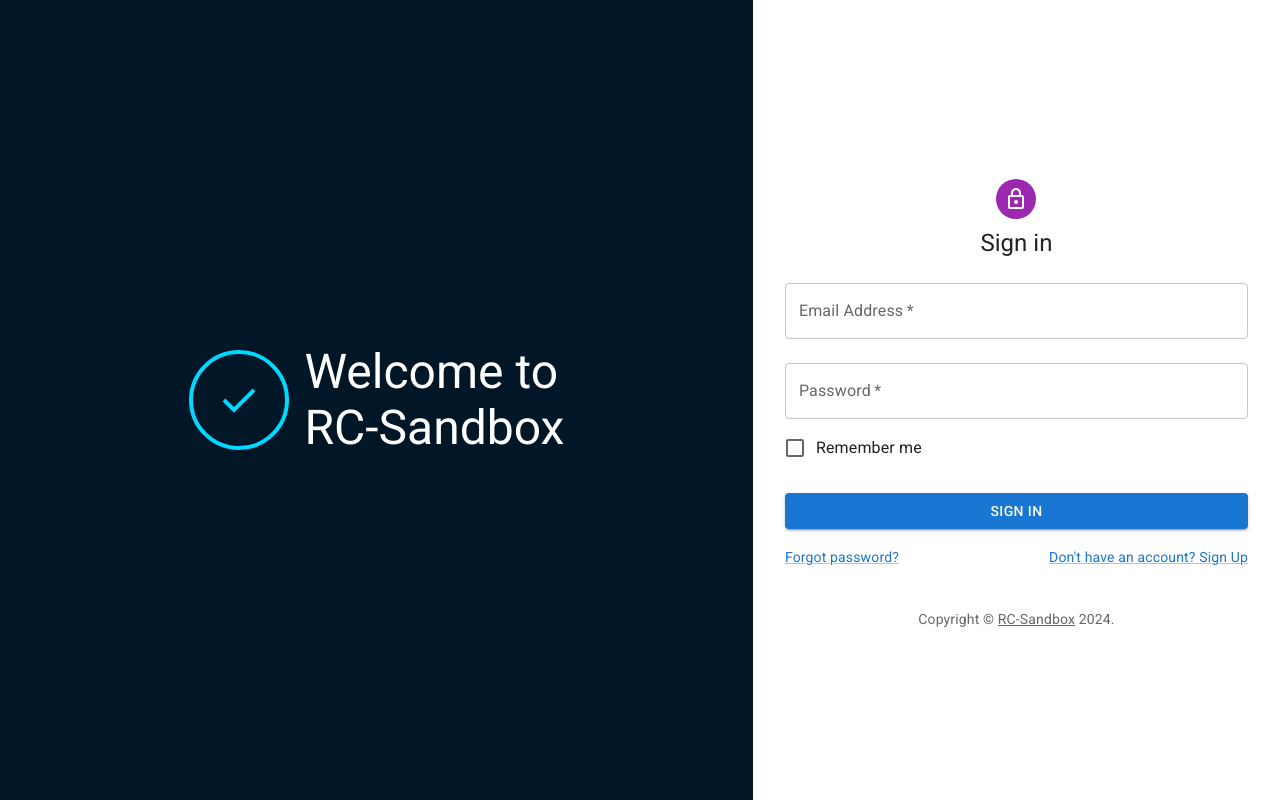
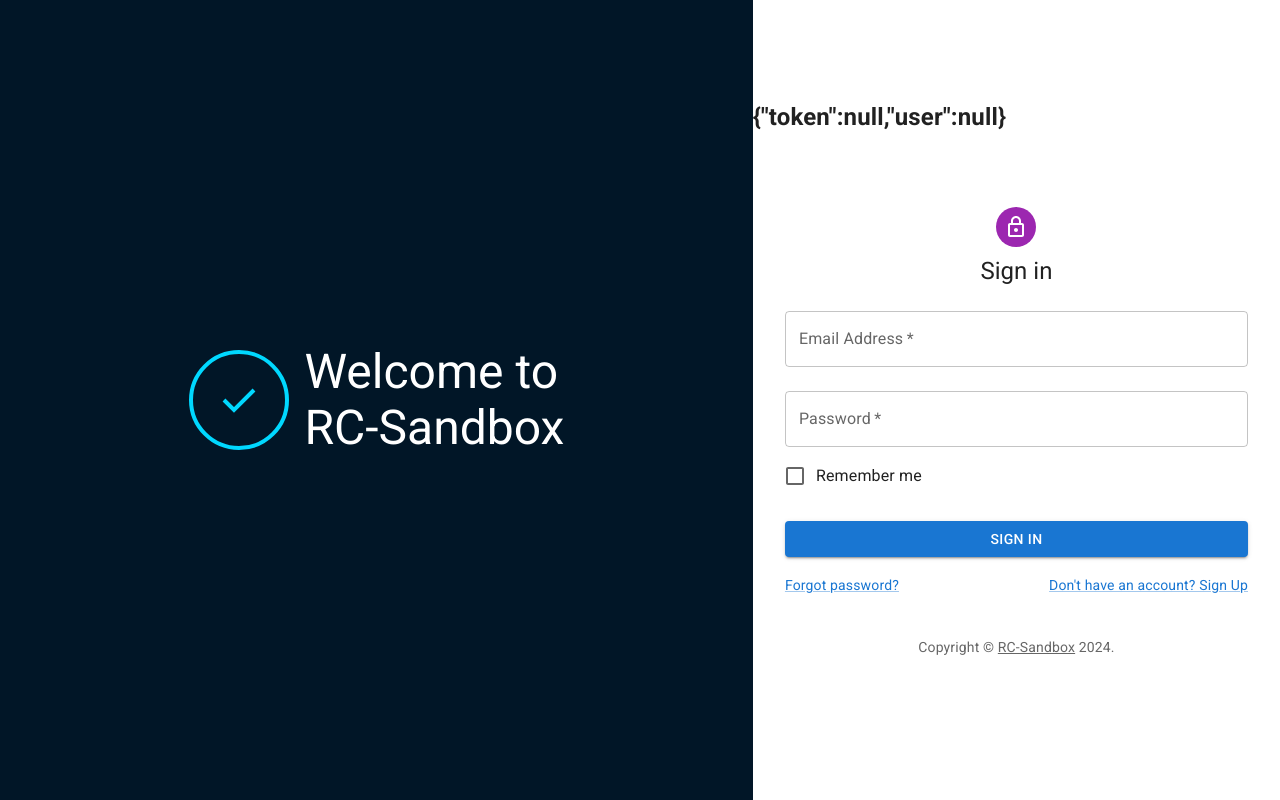
Before and after one commit to kota-kamikawa/rc-sandbox, a React (Vite) app in the folder frontend/: page /home in a window 1280 px wide. Built offline with nearby package versions, Linux system fonts and the light colour scheme.

Commit message:
feat: add custom hook for login form

```diff
--- a/frontend/src/components/organisms/LoginForm.tsx
+++ b/frontend/src/components/organisms/LoginForm.tsx
@@ -6,25 +6,21 @@ import FormControlLabel from '@mui/material/FormControlLabel';
 import Grid from '@mui/material/Grid';
 import Link from '@mui/material/Link';
 import Typography from '@mui/material/Typography';
+import { useRecoilValue } from 'recoil';
 
+import useLoginForm from '../../hooks/useLoginForm';
+import { authState } from '../../store/auth';
 import { Copyright } from '../atoms/Copyright';
 import { InputText } from '../atoms/InputText';
 import { PrimaryButton } from '../atoms/PrimaryButton';
 
-interface LoginFormValues {
-  email: string;
-  password: string;
-}
+export const LoginForm = () => {
+  const auth = useRecoilValue(authState);
+  const { form, inputChange, login } = useLoginForm();
 
-interface Props {
-  formValues: unknown;
-  inputChangeHandler: (event: React.ChangeEvent<HTMLInputElement>) => void;
-  handleSubmit: (event: React.FormEvent<HTMLFormElement>) => void;
-}
-
-export const LoginForm = () => {
   return (
     <Grid item>
+      <h2>{JSON.stringify(auth)}</h2>
       <Box
         sx={{
           my: 8,
@@ -40,7 +36,7 @@ export const LoginForm = () => {
         <Typography component="h1" variant="h5">
           Sign in
         </Typography>
-        <Box component="form" noValidate onSubmit={handleSubmit} sx={{ mt: 1 }}>
+        <Box component="form" noValidate onSubmit={login} sx={{ mt: 1 }}>
           <InputText
             margin="normal"
             required
@@ -50,8 +46,8 @@ export const LoginForm = () => {
             name="email"
             autoComplete="email"
             autoFocus
-            value={formValues.email}
-            onChange={inputChangeHandler}
+            value={form.email}
+            onChange={inputChange}
           ></InputText>
           <InputText
             margin="normal"
@@ -62,8 +58,8 @@ export const LoginForm = () => {
             type="password"
             id="password"
             autoComplete="current-password"
-            value={formValues.password}
-            onChange={inputChangeHandler}
+            value={form.password}
+            onChange={inputChange}
           ></InputText>
           <FormControlLabel
             control={<Checkbox value="remember" color="primary" />}
--- a/frontend/src/components/pages/Login.tsx
+++ b/frontend/src/components/pages/Login.tsx
@@ -1,44 +1,11 @@
-import { useState } from 'react';
-
-import LockOutlinedIcon from '@mui/icons-material/LockOutlined';
 import { styled } from '@mui/material';
-import Avatar from '@mui/material/Avatar';
-import Box from '@mui/material/Box';
-import Checkbox from '@mui/material/Checkbox';
-import FormControlLabel from '@mui/material/FormControlLabel';
 import Grid from '@mui/material/Grid';
-import Link from '@mui/material/Link';
 import Typography from '@mui/material/Typography';
 
 import appLogo from '../../assets/logo.svg';
-import { Copyright } from '../atoms/Copyright';
-import { InputText } from '../atoms/InputText';
-import { PrimaryButton } from '../atoms/PrimaryButton';
-
-interface FormValues {
-  email: string;
-  password: string;
-}
+import { LoginForm } from '../organisms/LoginForm';
 
 export const Login = (): JSX.Element => {
-  const [formValues, setFormValues] = useState<FormValues>({
-    email: '',
-    password: '',
-  });
-
-  const inputChangeHandler = (event: React.ChangeEvent<HTMLInputElement>) => {
-    const { name, value } = event.target;
-    setFormValues((prev) => ({
-      ...prev,
-      [name]: value,
-    }));
-  };
-
-  const handleSubmit = (event: React.FormEvent<HTMLFormElement>) => {
-    event.preventDefault();
-    alert('Login form submitted' + JSON.stringify(formValues));
-  };
-
   return (
     <StyledContainer>
       <LeftContainer>
@@ -48,76 +15,7 @@ export const Login = (): JSX.Element => {
         </Typography>
       </LeftContainer>
       <RightContainer>
-        <Grid item>
-          <Box
-            sx={{
-              my: 8,
-              mx: 4,
-              display: 'flex',
-              flexDirection: 'column',
-              alignItems: 'center',
-            }}
-          >
-            <Avatar sx={{ m: 1, bgcolor: 'secondary.main' }}>
-              <LockOutlinedIcon />
-            </Avatar>
-            <Typography component="h1" variant="h5">
-              Sign in
-            </Typography>
-            <Box
-              component="form"
-              noValidate
-              onSubmit={handleSubmit}
-              sx={{ mt: 1 }}
-            >
-              <InputText
-                margin="normal"
-                required
-                fullWidth
-                id="email"
-                label="Email Address"
-                name="email"
-                autoComplete="email"
-                autoFocus
-                value={formValues.email}
-                onChange={inputChangeHandler}
-              ></InputText>
-              <InputText
-                margin="normal"
-                required
-                fullWidth
-                name="password"
-                label="Password"
-                type="password"
-                id="password"
-                autoComplete="current-password"
-                value={formValues.password}
-                onChange={inputChangeHandler}
-              ></InputText>
-              <FormControlLabel
-                control={<Checkbox value="remember" color="primary" />}
-                label="Remember me"
-              />
-              <PrimaryButton
-                label="Sign In"
-                sx={{ mt: 3, mb: 2 }}
-              ></PrimaryButton>
-              <Grid container>
-                <Grid item xs>
-                  <Link href="#" variant="body2">
-                    Forgot password?
-                  </Link>
-                </Grid>
-                <Grid item>
-                  <Link href="#" variant="body2">
-                    {"Don't have an account? Sign Up"}
-                  </Link>
-                </Grid>
-              </Grid>
-              <Copyright sx={{ mt: 5 }} copyRightText="RC-Sandbox" />
-            </Box>
-          </Box>
-        </Grid>
+        <LoginForm />
       </RightContainer>
     </StyledContainer>
   );
--- /dev/null
+++ b/frontend/src/hooks/useLoginForm.ts
@@ -0,0 +1,67 @@
+import { useState } from 'react';
+
+import { useSetRecoilState } from 'recoil';
+
+import { authState, userState } from '../store/auth';
+
+interface LoginFormState {
+  email: string;
+  password: string;
+}
+
+const useLoginForm = () => {
+  const [form, setForm] = useState<LoginFormState>({ email: '', password: '' });
+  const setUser = useSetRecoilState(userState);
+  const setAuth = useSetRecoilState(authState);
+
+  const inputChange = (e: React.ChangeEvent<HTMLInputElement>) => {
+    const { name, value } = e.target;
+    setForm((prevForm) => ({
+      ...prevForm,
+      [name]: value,
+    }));
+  };
+
+  const login = async (e: React.FormEvent<HTMLFormElement>) => {
+    e.preventDefault();
+
+    // 仮の認証ロジック（将来的にはAPI呼び出しに置き換え）
+    // const result = await fetch('http://localhost:3001/login', {});
+    const result = {
+      token: 'dummy_token',
+      user: {
+        id: 1,
+        username: form.email,
+        // その他のユーザー情報はおいおい追加
+      },
+    };
+
+    if (!result) {
+      alert('ログイン失敗');
+      return;
+    }
+
+    const user = {
+      id: result.user.id,
+      username: result.user.username,
+      // その他のユーザー情報はおいおい追加
+    };
+    setUser(user);
+    setAuth(result);
+    alert('ログイン成功');
+  };
+
+  const logout = () => {
+    setUser(null);
+    setAuth({ token: null, user: null });
+  };
+
+  return {
+    form,
+    inputChange,
+    login,
+    logout,
+  };
+};
+
+export default useLoginForm;
--- /dev/null
+++ b/frontend/src/store/auth.ts
@@ -0,0 +1,32 @@
+/**
+ * Recoil atom for auth state
+ * @packageDocumentation
+ * @module store/auth
+ * @preferred
+ * @see https://recoiljs.org/docs/api-reference/core/atom
+ * @see https://recoiljs.org/docs/api-reference/core/selector
+ */
+import { atom } from 'recoil';
+
+interface User {
+  id: number;
+  username: string; // email
+}
+
+interface AuthState {
+  token: string | null;
+  user: User | null;
+}
+
+export const authState = atom<AuthState>({
+  key: 'authState',
+  default: {
+    token: null,
+    user: null,
+  },
+});
+
+export const userState = atom<User | null>({
+  key: 'userState',
+  default: null,
+});
```
